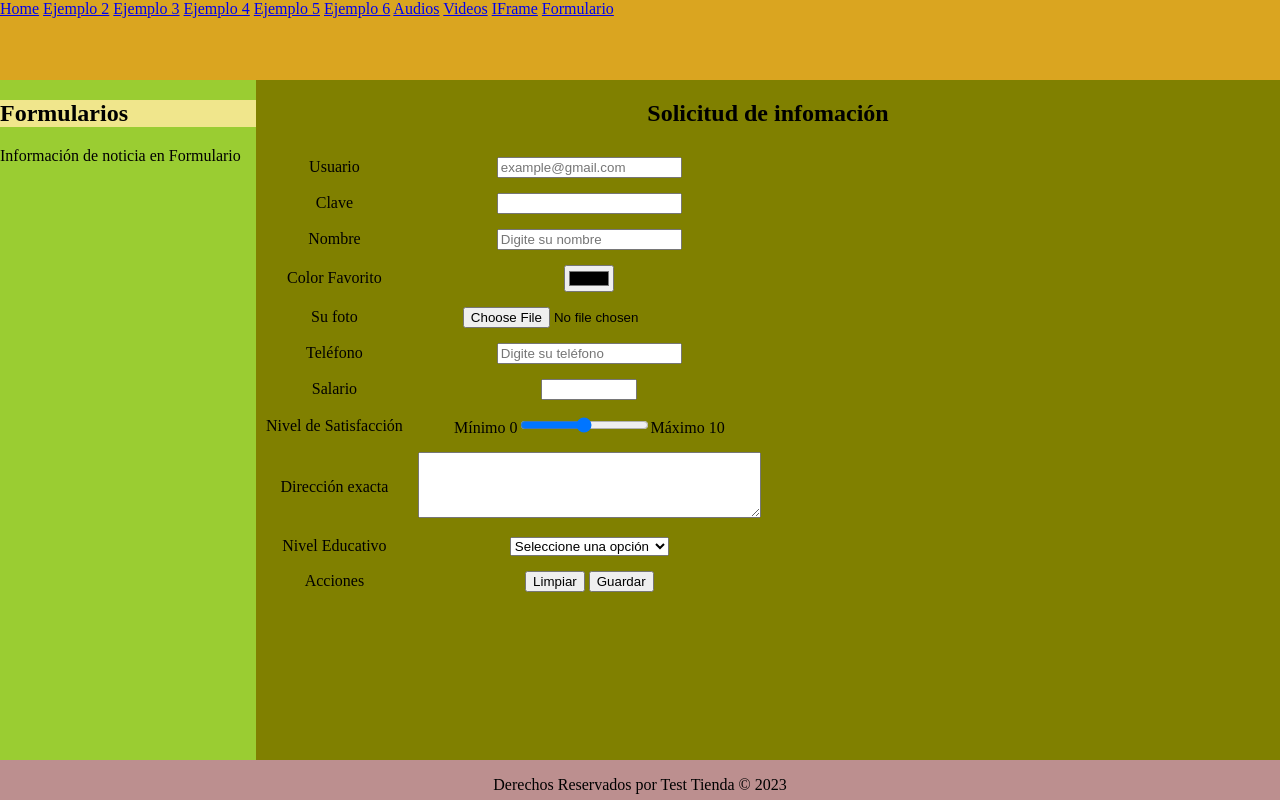
After one commit to DavidChaves7/Desarrollo-Web-y-Patrones-Portafolio, a Spring Boot app: page /formulario.html in a window 1280 px wide. The commit adds this page. Run offline with Spring Boot 4, Linux system fonts and the light colour scheme; some libraries are stand-ins or nearby versions.

Commit message:
Clase 3
Tienda v3

```diff
--- /dev/null
+++ b/tienda_v1/src/main/resources/static/css/Index.css
@@ -0,0 +1,96 @@
+/*
+Click nbfs://nbhost/SystemFileSystem/Templates/Licenses/license-default.txt to change this license
+Click nbfs://nbhost/SystemFileSystem/Templates/Other/CascadeStyleSheet.css to edit this template
+*/
+/*
+    Created on : 21 sept 2023, 20:56:45
+    Author     : David Chaves
+*/
+hr:{
+    border-width: thin;
+    border-style: groove;
+}
+h1:{
+    text-align: center;
+}
+
+.header{
+    position: fixed;
+    top: 0;
+    left:0;
+    width: 100%;
+    height: 10%;
+    background-color: goldenrod;
+}
+
+.aside{
+     position: fixed;
+    top: 10%;
+    left:0;
+    width: 20%;
+    height: 85%;
+    background-color: yellowgreen;
+}
+
+.noticia{
+    background-color: khaki
+}
+
+.section{
+    position: fixed;
+    top: 10%;
+    left:20%;
+    width: 80%;
+    height: 85%;
+    background-color: olive;
+    text-align: center;
+    overflow-y: scroll;
+}
+
+.footer{
+    position: fixed;
+    bottom: 0;
+    left:0;
+    width: 100%;
+    height: 5%;
+    background-color: rosybrown;
+    text-align: center;
+}
+
+.nav{
+    display: flex;
+    justify-content: space-between;
+    max-width: 992px;
+    margin: 0 auto;
+}
+
+.nav-menu{
+    display:flex;
+    margin-right: 40px;
+    list-style: none;
+}
+
+.nav-menu-item{
+    color:white;
+   text-decoration: none;
+}
+
+.nav-menu-link{
+    color: white;
+    font-size: 30px;
+    margin: 0 10px;
+    line-height: 90px;
+    width: max-content;
+}
+
+.nav-link{
+    color:white;
+    text-decoration: none;
+}
+
+.logo{
+    font-size: 30px;
+    font-weight: bold;
+    padding: 0 40px;
+    line-height: 90px;
+}
--- a/tienda_v1/src/main/resources/static/ejemplo6.html
+++ b/tienda_v1/src/main/resources/static/ejemplo6.html
@@ -20,8 +20,8 @@ Click nbfs://nbhost/SystemFileSystem/Templates/Other/html.html to edit this temp
             <h1 style="color: lightblue; text-align: center"> Tienda Ejemplo 6</h1>
         </div>
         <div>
-            <img src="../static.img/nutria1.jpeg" alt="nutria1"/>
-            <img src="../static.img/nutria2.jpeg" alt="nutria2"/>
+            <img src="img/nutria1.jpeg" alt=""/>
+            <img src="img/nutria2.jpeg" alt=""/>
         </div>
     </body>
 </html>
--- /dev/null
+++ b/tienda_v1/src/main/resources/static/formulario.html
@@ -0,0 +1,113 @@
+<!DOCTYPE html>
+<!--
+Click nbfs://nbhost/SystemFileSystem/Templates/Licenses/license-default.txt to change this license
+Click nbfs://nbhost/SystemFileSystem/Templates/Other/html.html to edit this template
+-->
+<html>
+    <head>
+        <title>Test Tienda</title>
+        <meta charset="UTF-8">
+        <meta name="viewport" content="width=device-width, initial-scale=1.0">
+        <link rel="stylesheet" href="//cdn.datatables.net/1.13.6/css/jquery.dataTables.min.css"/>
+        <link href="css/Index.css" rel="stylesheet" type="text/css"/>
+    </head>
+    <body>
+        <script src="https://code.jquery.com/jquery-3.7.0.js"></script>
+        <script src="//cdn.datatables.net/1.13.6/js/jquery.dataTables.min.js"></script>
+        <header class="header">
+            <nav>
+                <a href="index.html">Home</a>
+                <a href="ejemplo2.html">Ejemplo 2</a>
+                <a href="ejemplo3.html">Ejemplo 3</a>
+                <a href="ejemplo4.html">Ejemplo 4</a>
+                <a href="ejemplo5.html">Ejemplo 5</a>
+                <a href="ejemplo6.html">Ejemplo 6</a>
+                <a href="audios.html">Audios</a>
+                <a href="videos.html">Videos</a>
+                <a href="iframes.html">IFrame</a>
+                <a href="formulario.html">Formulario</a>
+            </nav>
+        </header>
+
+        <hr>
+
+        <aside class="aside">
+            <h2 class="noticia">Formularios</h2>
+            <p>Información de noticia en Formulario</p>
+        </aside>
+
+        <section class="section">
+            <article>
+                <header>
+                    <h2>Solicitud de infomación</h2>
+                </header>
+                <form action="Cliente/Registro">
+                    <table border="0" cellspacing="5" cellpadding="5" id="TableFormularioRegistro">
+                        <tbody>
+                            <tr>
+                                <td>Usuario</td>
+                                <td><input type="email" name="email"  placeholder="example@gmail.com" maxlength="25"/></td>
+                            </tr>
+                            <tr>
+                                <td>Clave</td>
+                                <td><input type="password" name="clave"  maxlength="10"/></td>
+                            </tr>
+                            <tr>
+                                <td>Nombre</td>
+                                <td><input type="text" name="nombre"  placeholder="Digite su nombre" maxlength="15"/></td>
+                            </tr>
+                            <tr>
+                                <td>Color Favorito</td>
+                                <td><input type="color" name="color"/></td>
+                            </tr>
+                            <tr>
+                                <td>Su foto</td>
+                                <td><input type="file" name="foto" accept="image/*"/></td>
+                            </tr>
+                            <tr>
+                                <td>Teléfono</td>
+                                <td><input type="tel" name="telefono"  placeholder="Digite su teléfono" maxlength="8"/></td>
+                            </tr>
+                            <tr>
+                                <td>Salario</td>
+                                <td><input type="number" name="salario" min="400000" max="1000000"/></td>
+                            </tr>
+                            <tr>
+                                <td>Nivel de Satisfacción</td>
+                                <td>Mínimo 0<input type="range" name="nivelSatisfaccion" min="0" max="10"/>Máximo 10</td>
+                            </tr>
+                            <tr>
+                                <td>Dirección exacta</td>
+                                <td><textarea name="direccion" rows="4" cols="40"></textarea></td>
+                            </tr>
+                            <tr>
+                                <td>Nivel Educativo</td>
+                                <td>
+                                    <select name="nivelEducativo">
+                                        <option value="">Seleccione una opción</option>
+                                        <option value="0">Primario Incompleta</option>
+                                        <option value="1">Primaria Completa</option>
+                                        <option value="2">Secundaria Incompleta</option>
+                                        <option value="3">Secundaria Completa</option>
+                                        <option value="4">Universitad Incompleta</option>
+                                        <option value="5">Universitad Completa</option>
+                                    </select>
+                                </td>
+                            </tr>
+                            <tr>
+                                <td>Acciones</td>
+                                <td>
+                                    <input type="reset" value="Limpiar"/>
+                                    <input type="submit" value="Guardar"/>
+                                </td>
+                            </tr>
+                        </tbody>
+                    </table>
+                </form>
+            </article>
+        </section>
+        <footer class="footer">
+            <p>Derechos Reservados por Test Tienda &COPY; 2023</p>
+        </footer>
+    </body>
+</html>
```
Also changed, not shown: tienda_v1/src/main/resources/static/audios.html (added, +59 -0 lines), tienda_v1/src/main/resources/static/iframes.html (added, +94 -0 lines), tienda_v1/src/main/resources/static/index.html (+17 -11 lines), tienda_v1/src/main/resources/static/videos.html (added, +60 -0 lines), tienda_v1/src/main/resources/static/img/nutria1.jpeg (added), tienda_v1/src/main/resources/static/img/nutria2.jpeg (added), 2 other files.
